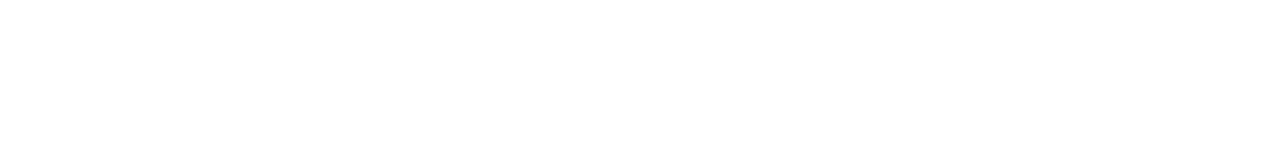
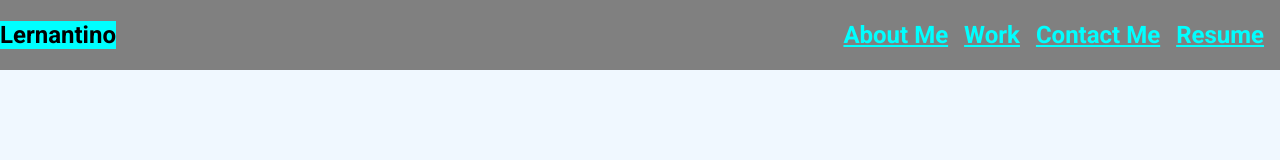
Before and after one commit to J3yT/Sample-Portfolio, a plain HTML site: page index.html in a window 1280 px wide. Drawn offline with Linux system fonts and the light colour scheme.

Commit message:
finished the formatting and styling of the nav

```diff
--- a/assets/styles.css
+++ b/assets/styles.css
@@ -0,0 +1,54 @@
+@import url('https://fonts.googleapis.com/css2?family=Roboto:wght@300;400;500;700&display=swap');
+
+* {
+    padding: 0;
+    margin: 0;
+    box-sizing: border-box;
+    font-family: 'Roboto', sans-serif;
+}
+
+body {
+    background-color: aliceblue;
+}
+
+/*
+
+NAV
+
+*/
+
+nav {
+    height: 70px;
+    display: flex;
+    justify-content: space-between;
+    align-items: center;
+    padding: 0 16px;
+    background-color: gray;
+}
+
+nav h1 {
+    background-color: aqua;
+    position: relative;
+    right: 16px;
+}
+
+.navbar ul {
+    display: flex;
+}
+
+.navbar li {
+    padding-left: 16px;
+    list-style-type: none;
+}
+
+a {
+    color: aqua;
+    font-size: 24px;
+    font-weight: 700;
+}
+
+/*
+
+Header
+
+*/
--- a/index.html
+++ b/index.html
@@ -1,12 +1,30 @@
 <!DOCTYPE html>
 <html lang="en">
-<head>
-    <meta charset="UTF-8">
-    <meta http-equiv="X-UA-Compatible" content="IE=edge">
-    <meta name="viewport" content="width=device-width, initial-scale=1.0">
-    <title>Document</title> <link rel="stylesheet" href="./assets/styles.css">
-</head>
-<body>
+  <head>
+    <meta charset="UTF-8" />
+    <meta http-equiv="X-UA-Compatible" content="IE=edge" />
+    <meta name="viewport" content="width=device-width, initial-scale=1.0" />
+    <title>Document</title>
+    <link rel="stylesheet" href="./assets/styles.css" />
+    <link rel="stylesheet" href="./assets/reset.css" />
+  </head>
+  <body>
+    <nav class="navbar">
+      <h1>Lernantino</h1>
+      <ul>
+        <li><a href="#About Me">About Me</a></li>
+        <li><a href="#Work">Work</a></li>
+        <li><a href="#Contact Me">Contact Me</a></li>
+        <li><a href="#Resume">Resume</a></li>
+      </ul>
+    </nav>
 
-</body>
+    <header>
+
+    </header>
+
+    <main></main>
+
+    <footer></footer>
+  </body>
 </html>
```
